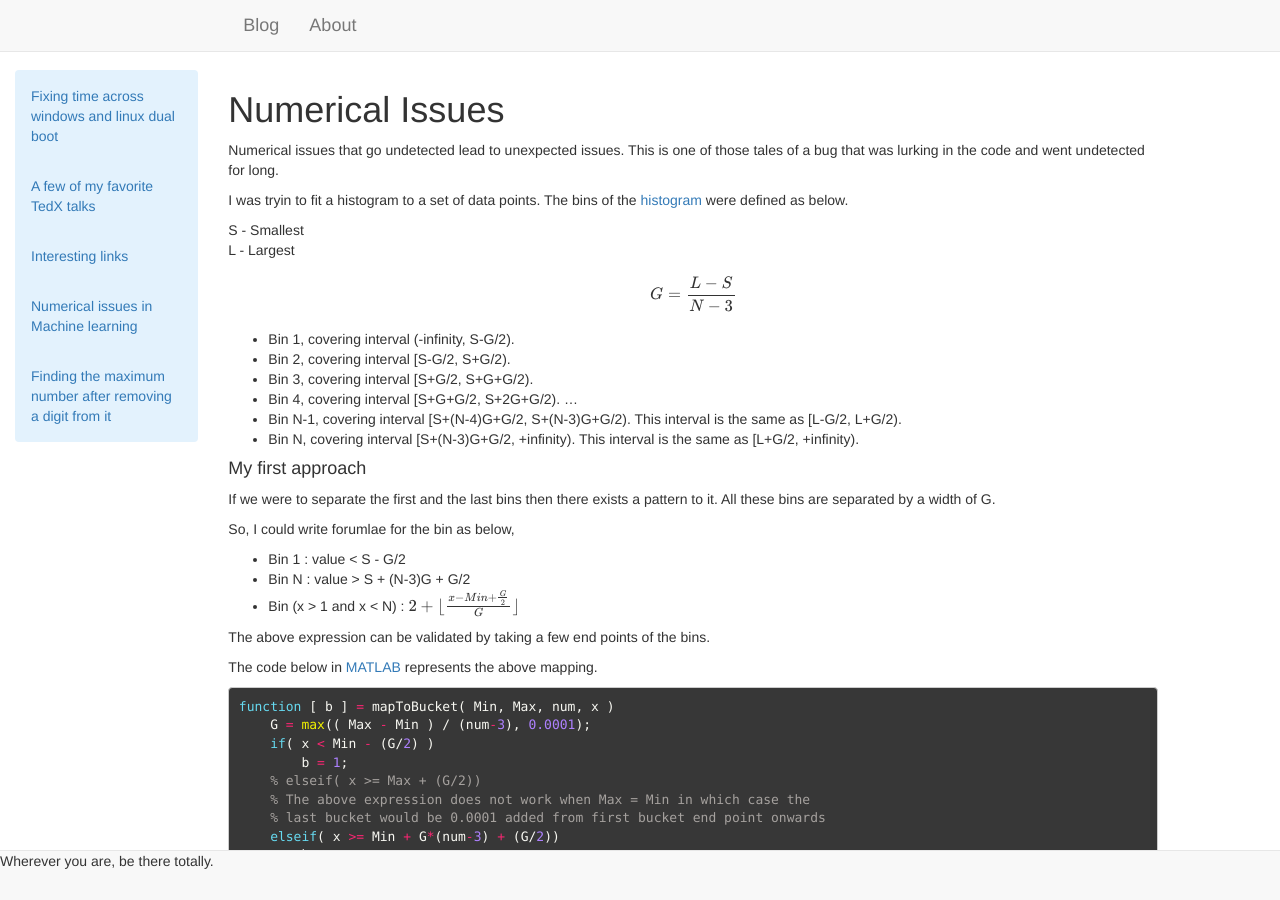
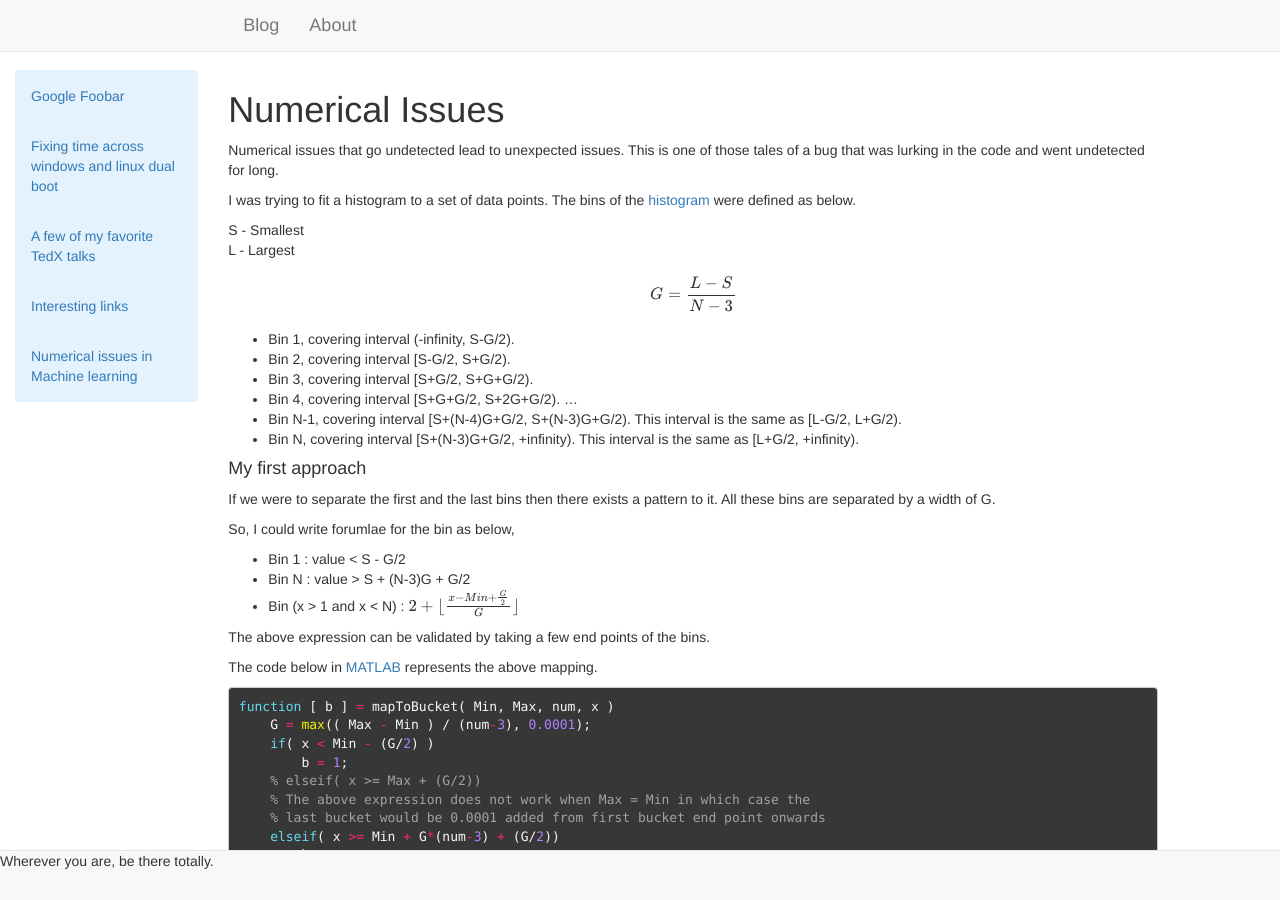
Before and after one commit to surajshetiya/surajshetiya.github.io, a Jekyll site: the page built from _posts/2017-02-15-Numerical-Issues.md, in a window 1280 px wide and 900 px high. Built offline with Jekyll 4.4.1, drawn with Linux system fonts in a browser that asks for light colours; formulas are drawn with MathJax 3.

Commit message:
ADding foobar

```diff
--- a/_posts/2017-02-15-Numerical-Issues.md
+++ b/_posts/2017-02-15-Numerical-Issues.md
@@ -5,7 +5,7 @@ title: Numerical Issues
 
 Numerical issues that go undetected lead to unexpected issues. This is one of those tales of a bug that was lurking in the code and went undetected for long.
 
-I was tryin to fit a histogram to a set of data points. The bins of the [histogram](https://en.wikipedia.org/wiki/Histogram) were defined as below.
+I was trying to fit a histogram to a set of data points. The bins of the [histogram](https://en.wikipedia.org/wiki/Histogram) were defined as below.
 
 S - Smallest
 L - Largest
```
Also changed, not shown: _posts/2018-07-15-Google-foobar.md (added, +6 -0 lines).
